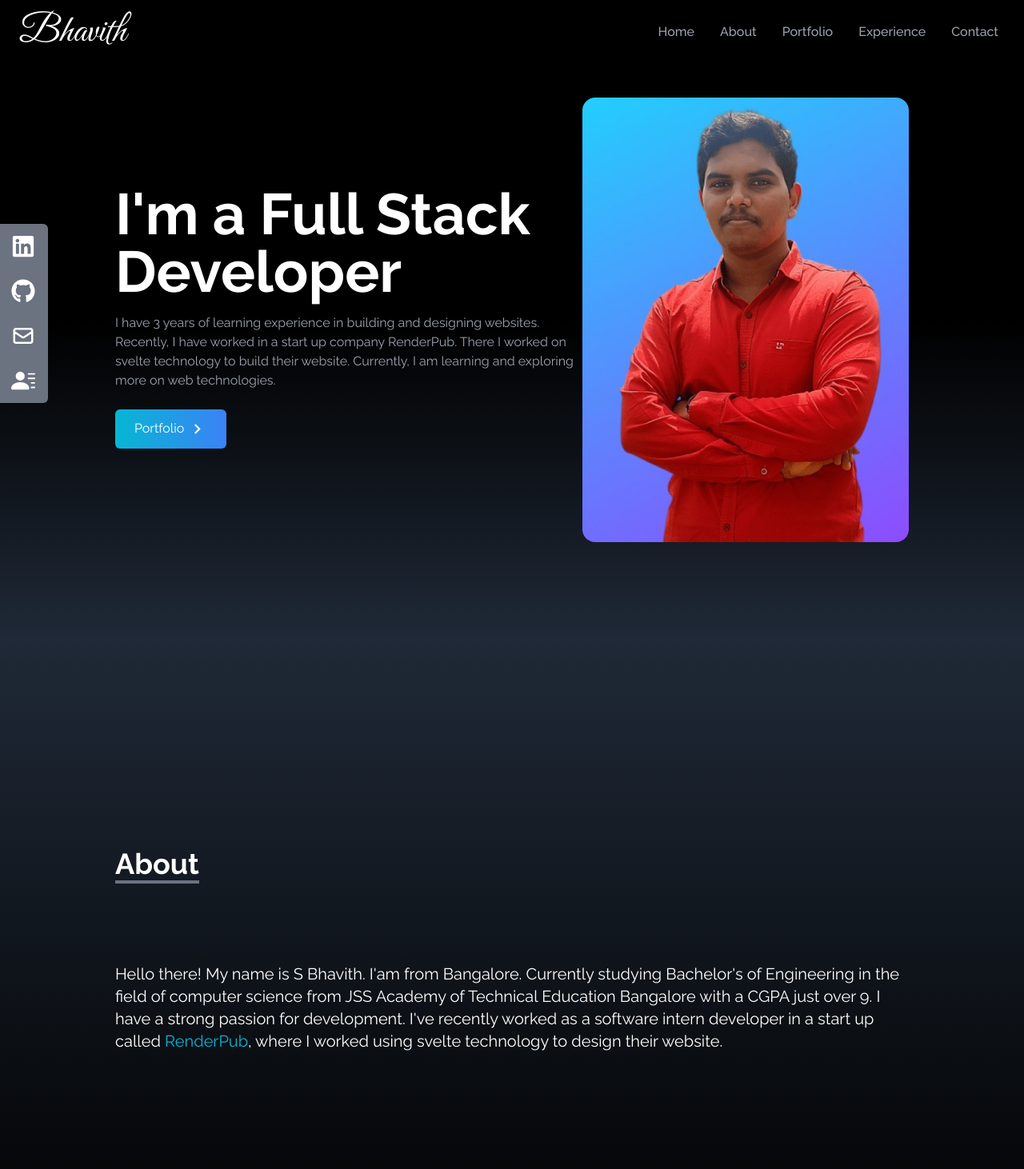
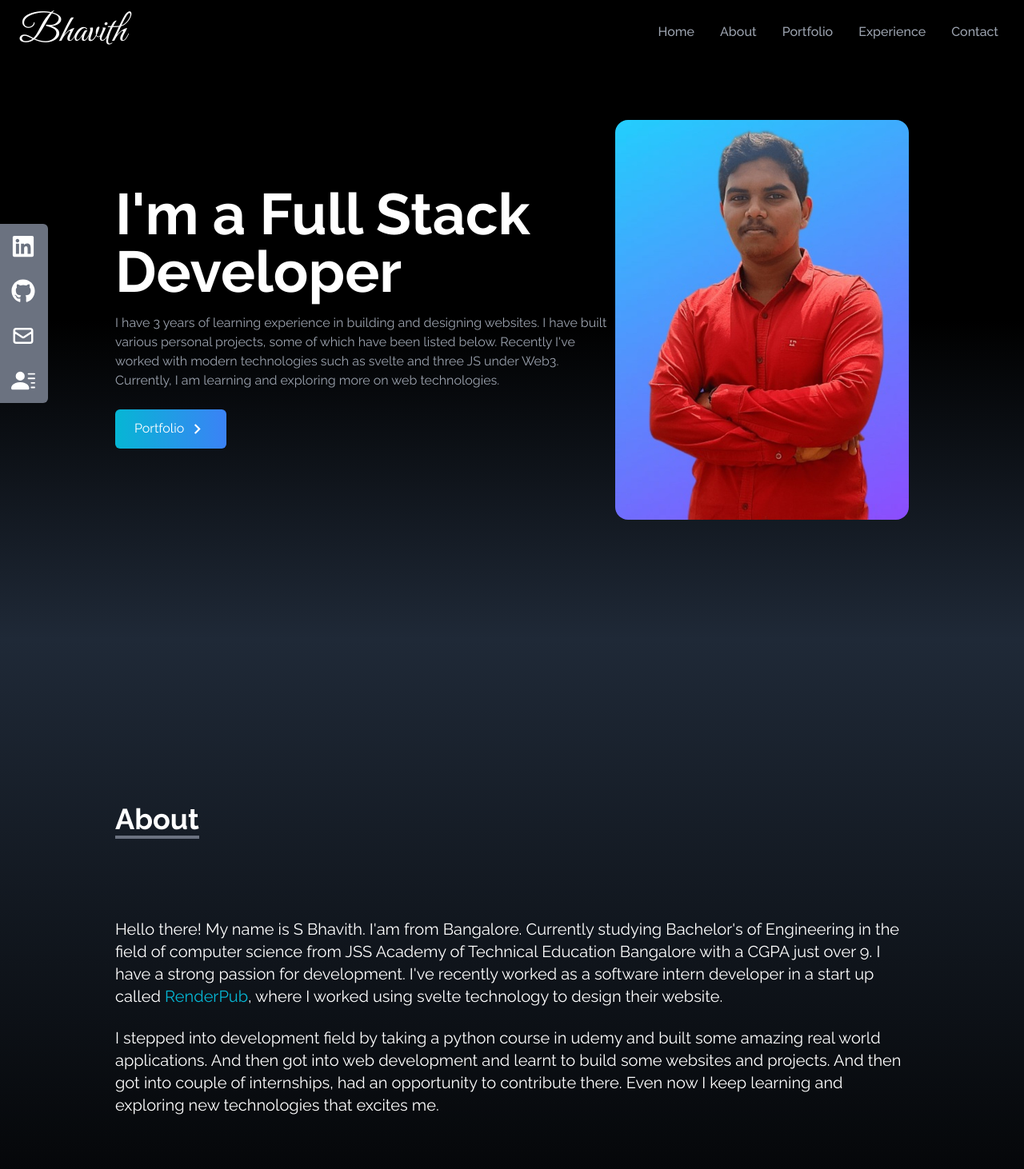
Before and after one commit to Bhavith02/my-portfolio, a React (Create React App) app: page / in a window 1280 px wide. Shown: the top 1462 px of the page at 80% size. Built offline with nearby package versions, Linux system fonts and the light colour scheme; the HTML template or start-up script is replaced by a standard one.

Commit message:
project changes 3 done

```diff
--- a/src/components/About.jsx
+++ b/src/components/About.jsx
@@ -17,7 +17,10 @@ const About = () => {
             </p>
             <br/>
             <p className='text-xl'>
-
+                I stepped into development field by taking a python course in udemy and built
+                some amazing real world applications. And then got into web development and learnt
+                to build some websites and projects. And then got into couple of internships, had an opportunity to contribute there.
+                Even now I keep learning and exploring new technologies that excites me.
             </p>
         </div>
     </div>
--- a/src/components/Home.jsx
+++ b/src/components/Home.jsx
@@ -14,8 +14,9 @@ const Home = () => {
                 <p className='text-gray-400 py-4'>
                     I have 3 years of learning experience in building
                     and designing websites.
-                    Recently, I have worked in a start up company RenderPub.
-                    There I worked on svelte technology to build their website.
+                    I have built various personal projects, some of
+                    which have been listed below.
+                    Recently I've worked with modern technologies such as svelte and three JS under Web3.
                     Currently, I am learning and exploring more on web technologies.
                 </p>
 
--- a/src/components/NavBar.jsx
+++ b/src/components/NavBar.jsx
@@ -1,6 +1,10 @@
 import React,{useState} from 'react'
 import {FaBars,FaTimes} from 'react-icons/fa'
 import { Link } from 'react-scroll'
+
+import {FaGithub,FaLinkedin} from 'react-icons/fa'
+import {HiOutlineMail} from 'react-icons/hi'
+import {BsFillPersonLinesFill} from 'react-icons/bs'
 
 const NavBar = () => {
 
@@ -28,6 +32,55 @@ const NavBar = () => {
             link:'contact'
         },
     ];
+
+
+
+
+    const links2 = [
+        {
+            id:1,
+            child:(
+                <>
+                    LinkedIn<FaLinkedin size={30}/>
+                </>
+            ),
+            href:'https://linkedin.com/in/s-bhavith-070202',
+            style: 'rounded-tr-md'
+        },
+        {
+            id:2,
+            child:(
+                <>
+                    GitHub<FaGithub size={30}/>
+                </>
+            ),
+            href:'https://github.com/bhavith02',
+        },
+        {
+            id:3,
+            child:(
+                <>
+                    Mail<HiOutlineMail size={30}/>
+                </>
+            ),
+            href:'mailto:sbhvth7@gmail.com',
+        },
+        {
+            id:4,
+            child:(
+                <>
+                    Resume<BsFillPersonLinesFill size={30}/>
+                </>
+            ),
+            href:'/resume.pdf',
+            style:'rounded-br-md',
+            download:true,
+        },
+
+
+    ]
+
+
   return (
     <div className='flex px-4 justify-between items-center w-full h-20 text-white bg-black fixed'>
         <div>
@@ -50,6 +103,7 @@ const NavBar = () => {
 
         {nav && (
             <ul className='flex flex-col justify-center items-center absolute top-0 left-0 w-full h-screen bg-gradient-to-b from-black to-gray-800 text-gray-400'>
+
                 {links.map(({id,link}) => (
                     <li
                         key={id}
@@ -57,10 +111,19 @@ const NavBar = () => {
                         <Link onClick={()=>setNav(!nav)} to={link} smooth duration={500}>{link}</Link>
                     </li>
                 ))}
+
+                {links2.map(({id,child,href,style,download})=>(
+                    <li key={id} className={"flex justify-between items-center w-40 h-14 px-4 ml-[-100px] hover:ml-[-10px] hover:rounded-md duration-300 bg-gray-500  " + style}>
+                        <a href={href} className='flex justify-between items-center w-full text-white' download={download} target='_blank' rel='noreferrer'>
+                            {child}
+                        </a>
+                    </li>
+                ))}
+
             </ul>
 
+
         )}
-
 
     </div>
   )
```
